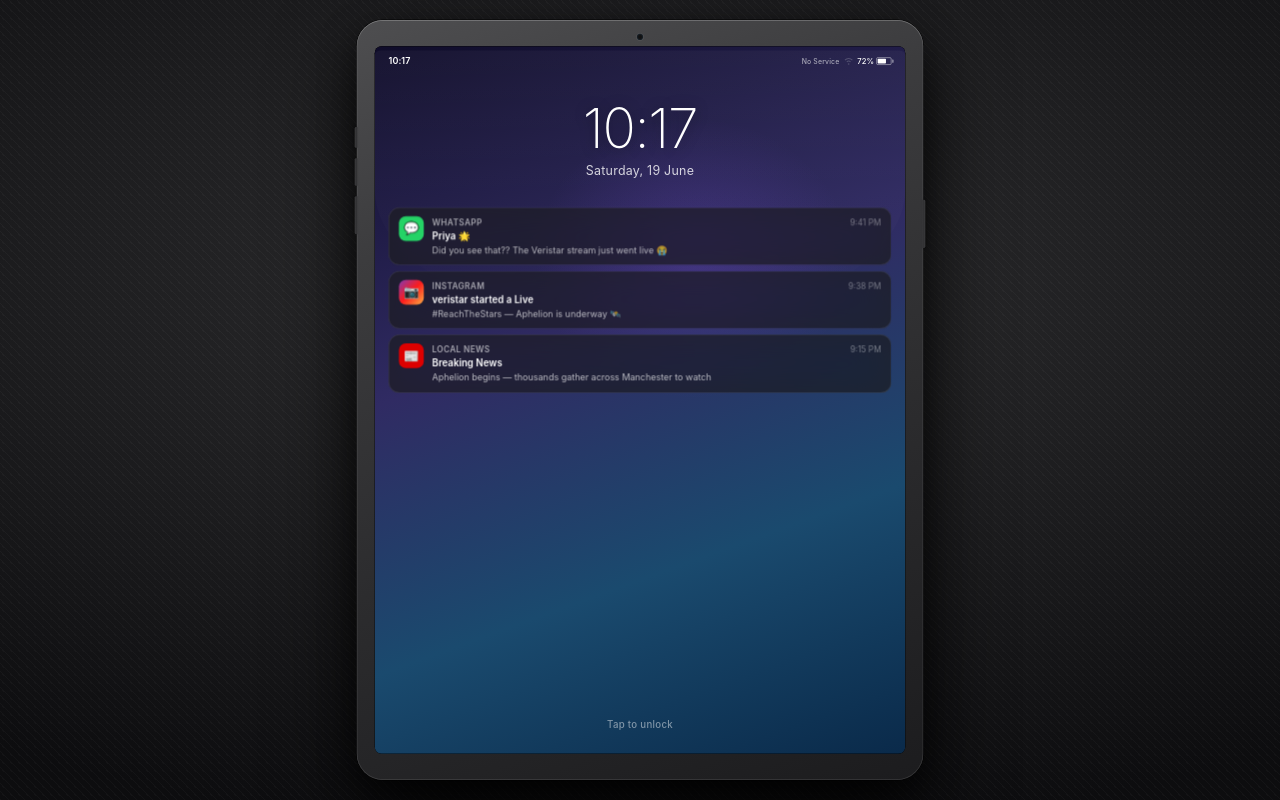
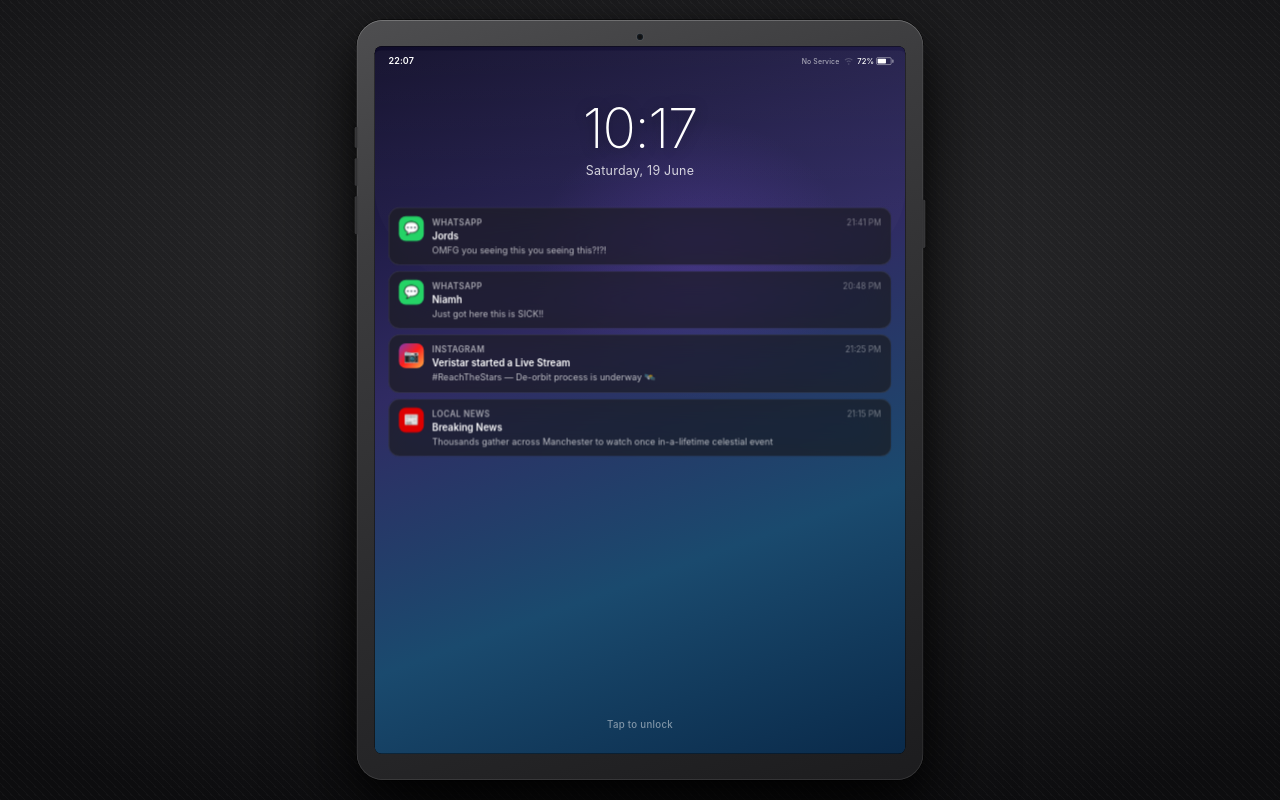
Before and after one commit to 1linx/satcasc, a React (Vite) app: page / in a window 1280 px wide. Built offline with nearby package versions, Linux system fonts and the light colour scheme.

Commit message:
consistency fixes, more clue prominence

```diff
--- a/src/apps/Instagram.jsx
+++ b/src/apps/Instagram.jsx
@@ -6,7 +6,7 @@ const POST = {
   time: 'June 19, 2027',
   likes: '2,847',
   commentCount: 341,
-  caption: `ok so I know I've been quiet this week but I have been DEEP in a styling spiral for the most important outfit of the year and I think I've finally cracked it 🌟✨\n\njune 19th is basically a national holiday at this point?? like my entire group chat has been planning this for WEEKS. we've got the rooftop sorted, @harrist is bringing the prosecco situation under control, and I refuse to be the one who shows up underdressed to watch literal SPACE happen in real time 🚀🛰️\n\ncurrent vision: silver and midnight blue. celestial but make it fashion. statement earrings that say "I understand orbital mechanics" (I do not understand orbital mechanics)\n\nif you haven't seen what #projectaphelion actually is yet please go look it up I'm not exaggerating when I say this is the biggest free event any of us will ever see in our lifetimes?? like put down the Netflix and go OUTSIDE for once\n\ncannot wait to see everyone's looks on the night — drop yours in the comments because we are absolutely making this a whole thing 💫\n\nwhat are YOU wearing for the light show?? 👇👇`,
+  caption: `ok so I know I've been quiet this week but I have been DEEP in a styling spiral for the most important outfit of the year and I think I've finally cracked it 🌟✨\n\njune 19th is basically a national holiday at this point?? like my entire group chat has been planning this for WEEKS. we've got the rooftop sorted, @harrist is bringing the prosecco situation under control, and I refuse to be the one who shows up underdressed to watch literal SPACE happen in real time 🚀🛰️\n\ncurrent vision: silver and midnight blue. celestial but make it fashion. statement earrings that say "I understand orbital mechanics" (I do not understand orbital mechanics)\n\nif you haven't seen what #aphelionproject actually is yet please go look it up I'm not exaggerating when I say this is the biggest free event any of us will ever see in our lifetimes?? like put down the Netflix and go OUTSIDE for once\n\ncannot wait to see everyone's looks on the night — drop yours in the comments because we are absolutely making this a whole thing 💫\n\nwhat are YOU wearing for the light show?? 👇👇`,
   hashtags: '#Aphelion #ProjectAphelion #SatCasc #June19 #Veristar #VeristarLive #ReachTheStars #LightShow #NightSky #OutfitInspo #GRWM #GettingReady #CelestialVibes #SpaceFashion #Manchester #MCR #MancsOfInstagram #WhatImWearing #SummerSolstice #PartyTime #GirlsNight #RooftopVibes',
   comments: [
     {
--- a/src/apps/WhatsApp.jsx
+++ b/src/apps/WhatsApp.jsx
@@ -1,116 +1,127 @@
 import { useState } from 'react'
 
 const CHATS = [
+
   {
     id: 1,
-    name: 'Priya 🌟',
-    avatar: '👩🏽',
-    avatarBg: '#e91e8c',
-    lastMsg: 'Did you see that?? The Veristar stream just went live 😭',
-    time: '9:41',
-    unread: 3,
+    name: 'Jords 🍾🍾🍾',
+    avatar: '🧑🏻',
+    avatarBg: '#0077b5',
+    lastMsg: 'OMFG you seeing this?!?!',
+    time: '21:38',
+    unread: 2,
   },
   {
     id: 2,
-    name: 'Mum',
-    avatar: '👩🏽',
-    avatarBg: '#FF6B9D',
-    lastMsg: 'Dinner\'s nearly ready, where are you? 🍛',
-    time: '9:15',
+    name: 'Niamh',
+    avatar: '👩',
+    avatarBg: '#e67e22',
+    lastMsg: 'Just got here! This is SICK!!',
+    time: '20:48',
     unread: 1,
   },
   {
     id: 3,
-    name: 'Jordan',
-    avatar: '🧑🏻',
-    avatarBg: '#0077b5',
-    lastMsg: 'Save me a spot on the roof 😂',
-    time: 'Tue',
+    name: 'MMU BioMech 2nd Year',
+    avatar: '🎓',
+    avatarBg: '#7c4dff',
+    lastMsg: 'Zara: Anyone else completely unable to focus rn 😂 #SatCasc',
+    time: '18:47',
     unread: 0,
   },
   {
     id: 4,
-    name: 'MMU BioMech 2nd Year',
-    avatar: '🎓',
-    avatarBg: '#7c4dff',
-    lastMsg: 'Zara: Anyone else completely unable to focus rn 😂 #SatCasc',
-    time: 'Mon',
+    name: 'Baba',
+    avatar: '👨🏽',
+    avatarBg: '#26a69a',
+    lastMsg: 'Be careful out there tonight, it\'s very busy',
+    time: '17:58',
     unread: 0,
   },
   {
     id: 5,
-    name: 'Niamh',
-    avatar: '👩',
-    avatarBg: '#e67e22',
-    lastMsg: 'Just got here! This is WILD 🚀',
-    time: '9:18',
+    name: 'Ma',
+    avatar: '👩🏽',
+    avatarBg: '#FF6B9D',
+    lastMsg: 'Stay safe!',
+    time: '17:57',
     unread: 0,
   },
   {
     id: 6,
-    name: 'Dad',
-    avatar: '👨🏽',
-    avatarBg: '#26a69a',
-    lastMsg: 'Be careful out there tonight, it\'s very busy',
-    time: '9:30',
+    name: '🌟 Priya 🌟',
+    avatar: '👩🏽',
+    avatarBg: '#e91e8c',
+    lastMsg: 'aaaarrgh I hate you',
+    time: '17:42',
     unread: 0,
   },
 ]
 
 const CONVERSATIONS = {
+
   1: [
-    { id: 1, text: 'Are you watching tonight?? 🌌', time: '9:22', mine: false },
-    { id: 2, text: 'Obviously!! We\'ve set up on the roof garden 😭 where are you?', time: '9:23', mine: true },
-    { id: 3, text: 'Still at Niamh\'s, heading out soon. What time does it actually start?', time: '9:24', mine: false },
-    { id: 4, text: 'Peak is meant to be around 21:41 but the lead-up is already visible apparently, look up #SatCasc it\'s insane how many satellites there are', time: '9:26', mine: true },
-    { id: 5, text: 'I can\'t believe this is actually happening 🚀 Gideon Vale really just said "I\'m going to clean up space" and DID IT', time: '9:38', mine: false },
-    { id: 6, text: 'Honestly iconic. Did you read that Coast article about him? He\'s terrifying in a good way', time: '9:40', mine: true },
-    { id: 7, text: 'Did you see that?? The Veristar stream just went live 😭', time: '9:41', mine: false },
+    { id: 1, text: 'Heyyyy where you watching tonight??? 🌌', time: '17:22', mine: false },
+    { id: 2, text: 'At home, with my parents 😭 where are you?', time: '17:23', mine: true },
+    { id: 3, text: 'Still at Neemy\'s, heading out soon. What time does it actually start?', time: '17:23', mine: false },
+    { id: 4, text: 'Peak is meant to be around 9:30 but there will be visible buildup apparently, look up #SatCasc it\'s insane how many satellites there actually are', time: '17:26', mine: true },
+    { id: 5, text: 'You missing out on a party here girl literally EVERYONE is out', time: '17:38', mine: false },
+    { id: 6, text: 'Ugh stfu bitch I am so jealous', time: '17:40', mine: true },
+    { id: 7, text: 'lolololol miss you ❤️❤️❤️', time: '20:41', mine: false },
+    { id: 8, text: 'Oh shit its starting', time: '21:21', mine: false },
+    { id: 9, text: 'this is so cracked', time: '21:36', mine: false },
+    { id: 10, text: 'OMFG you seeing this you seeing this?!?!', time: '21:38', mine: false },
   ],
   2: [
-    { id: 1, text: 'Beti where have you gone? Dinner is nearly done 🍛', time: '8:52', mine: false },
-    { id: 2, text: 'On the roof, the early ones are already visible! Come up!', time: '8:53', mine: true },
-    { id: 3, text: 'In the dark?? At least put a jacket on', time: '8:54', mine: false },
-    { id: 4, text: 'Mum it\'s 21 degrees outside 😂', time: '8:55', mine: true },
-    { id: 5, text: 'Fine. But your dad already took his plate up there, don\'t you start', time: '9:10', mine: false },
-    { id: 6, text: 'He beat me to it 😂 coming down now, save me some of everything', time: '9:12', mine: true },
-    { id: 7, text: 'Dinner\'s nearly ready, where are you? 🍛', time: '9:15', mine: false },
+    { id: 1, text: 'are you really not coming out for the cascade party? 😢', time: '19:14', mine: false },
+    { id: 2, text: 'yeah sry, watching with my parents and sis in the garden 🥰', time: '19:15', mine: true },
+    { id: 3, text: 'ahh that\'s so lovely. I\'m going into town, Piccadilly is going to be WILD', time: '19:16', mine: false },
+    { id: 4, text: 'Oh that\'ll be incredible, send me pictures!!', time: '19:17', mine: true },
+    { id: 5, text: 'will do! have the best night with your fam 🥹', time: '19:18', mine: false },
+    { id: 6, text: 'you too!! 💛', time: '19:19', mine: true },
+    { id: 7, text: 'Just got here this is SICK!!', time: '20:48', mine: false },
   ],
   3: [
-    { id: 1, text: 'oi are you doing anything for the SatCasc night', time: '14:22', mine: false },
-    { id: 2, text: 'Staying home, watching from the roof garden! Dad\'s already talking about getting the telescope out 🔭', time: '14:25', mine: true },
-    { id: 3, text: 'sick. I might go into the city, everyone\'s making a whole thing of it apparently', time: '14:27', mine: false },
-    { id: 4, text: 'You should honestly, it\'s going to be mad. Come up to Manchester', time: '14:28', mine: true },
-    { id: 5, text: 'nah I\'m skint after last weekend lol', time: '14:29', mine: false },
-    { id: 6, text: 'Fair 😂 I\'ll send you videos', time: '14:30', mine: true },
-    { id: 7, text: 'Save me a spot on the roof 😂', time: '14:31', mine: false },
-  ],
-  4: [
     { id: 1, text: 'has anyone actually done the Tamboli reading or are we all just watching satellites tonight', time: '11:04', mine: false },
     { id: 2, text: 'watching satellites obviously 🛰️', time: '11:06', mine: false },
     { id: 3, text: 'both. multitasking 😌', time: '11:09', mine: true },
-    { id: 4, text: 'Priya said she\'s watching from the Northern Quarter with a load of people', time: '11:14', mine: false },
-    { id: 5, text: 'Tamboli is DEFINITELY going to reference this in BME2003. I can already feel it', time: '11:31', mine: false },
+    { id: 4, text: 'Niamh said she\'s watching from the Northern Quarter with a load of people', time: '11:14', mine: false },
+    { id: 5, text: 'Dr O is DEFINITELY going to reference this in BME2003. I can already feel it', time: '11:31', mine: false },
     { id: 6, text: '💀 "as we observed during last year\'s cascade event"', time: '11:33', mine: true },
-    { id: 7, text: 'Anyone else completely unable to focus rn 😂 #SatCasc', time: '11:47', mine: false },
+    { id: 7, text: 'Anyone else completely unable to focus rn 😂 #SatCasc', time: '18:47', mine: false },
+  ],
+  4: [
+    { id: 1, text: 'Khuku have you seen the forecast? They\'re saying visibility in Manchester will be excellent tonight', time: '16:30', mine: false },
+    { id: 2, text: 'Yes!! I\'m so excited, can we get the telescope out?', time: '16:32', mine: true },
+    { id: 3, text: 'Of course. I will get it out of the loft.', time: '16:33', mine: false },
+    { id: 4, text: 'Baba you are the BEST', time: '16:34', mine: true },
+    { id: 5, text: 'It\'s all set up. And I found some of your things. Little Shreya\'s first science kit, do you remember that?', time: '16:52', mine: false },
+    { id: 6, text: 'Aww, yeah I remember those blue crystals and how you spilled copper sulfate on the tablecloth', time: '16:54', mine: true },
+    { id: 7, text: '❤️', time: '17:57', mine: false },
+    { id: 8, text: 'Be careful out there tonight, it\'s very busy', time: '17:58', mine: false },
   ],
   5: [
-    { id: 1, text: 'are you going out for the satellite thing or staying home?', time: '8:44', mine: false },
-    { id: 2, text: 'Staying home! Watching from the roof with my parents 🥰', time: '8:45', mine: true },
-    { id: 3, text: 'ahh that\'s so lovely. I\'m going into town, Piccadilly should be an amazing spot for it', time: '8:46', mine: false },
-    { id: 4, text: 'Oh that\'ll be incredible, send me pictures!!', time: '8:47', mine: true },
-    { id: 5, text: 'will do! have the best night with your fam 🥹', time: '8:48', mine: false },
-    { id: 6, text: 'you too!! 💛', time: '8:49', mine: true },
-    { id: 7, text: 'Just got here! This is WILD 🚀', time: '9:18', mine: false },
+    { id: 1, text: 'Shreya whattime are you cominh? I will mak you some dinmer', time: '17:52', mine: false },
+    { id: 2, text: 'Thanks Ma, I\'m on my way, hopefully be there soon', time: '17:53', mine: true },
+    { id: 3, text: 'Call me when you get tot he bus atop. I will send youre Baba to get you', time: '17:54', mine: false },
+    { id: 4, text: 'It\'s fine Ma, I can walk', time: '17:55', mine: true },
+    { id: 5, text: 'Be carful out their. A lot of strange people around', time: '17:55', mine: false },
+    { id: 6, text: 'That\'s just because of the cascade night Ma, everyone is out', time: '17:56', mine: true },
+    { id: 7, text: 'Stay safe!', time: '17:57', mine: false },
   ],
   6: [
-    { id: 1, text: 'Shreya have you seen the forecast? They\'re saying visibility in Manchester will be excellent tonight', time: '7:30', mine: false },
-    { id: 2, text: 'Yes!! I\'m so excited, can we go up on the roof?', time: '7:32', mine: true },
-    { id: 3, text: 'Of course. I\'m already looking for the old telescope 🔭', time: '7:33', mine: false },
-    { id: 4, text: 'Dad you are the BEST', time: '7:34', mine: true },
-    { id: 5, text: 'This is history, beta. Your generation will talk about this night', time: '9:22', mine: false },
-    { id: 6, text: '😭 stop it you\'re going to make me cry', time: '9:23', mine: true },
-    { id: 7, text: 'Be careful out there tonight, it\'s very busy', time: '9:30', mine: false },
+    { id: 1, text: 'hi when you getting here?', time: '17:32', mine: false },
+    { id: 2, text: 'Dad is driving me crazy he\'s been emptying out the loft again', time: '17:32', mine: false },
+    { id: 3, text: 'I swear this place is going to be full of spiders', time: '17:32', mine: false },
+    { id: 4, text: 'I\'m on way but the bus is packed, feels like I\'m breathing 90% old man stank 🤮', time: '17:33', mine: true },
+    { id: 5, text: 'ewww', time: '17:34', mine: false },
+    { id: 6, text: 'the is one guy has rolls that are like into the aisle', time: '17:35', mine: true },
+    { id: 7, text: 'noooo', time: '17:35', mine: false },
+    { id: 8, text: 'I\'m going to give him your snap kay 😂', time: '17:35', mine: true },
+    { id: 9, text: 'srsly Shrey don\'t you dare I will end you', time: '17:35', mine: false },
+    { id: 10, text: 'he\'s actually really nice', time: '17:41', mine: true },
+    { id: 11, text: 'you\'re going to make a sweet couple 😂😂😂', time: '17:41', mine: true },
+    { id: 12, text: 'aaaarrgh I hate you', time: '17:42', mine: false },
   ],
 }
 
--- a/src/components/LockScreen.jsx
+++ b/src/components/LockScreen.jsx
@@ -9,27 +9,36 @@ const NOTIFICATIONS = [
     app: 'WhatsApp',
     icon: '💬',
     iconBg: '#25D366',
-    title: 'Priya 🌟',
-    body: 'Did you see that?? The Veristar stream just went live 😭',
-    time: '9:41 PM',
+    title: 'Jords',
+    body: 'OMFG you seeing this you seeing this?!?!',
+    time: '21:41 PM',
   },
   {
     id: 2,
+    app: 'WhatsApp',
+    icon: '💬',
+    iconBg: '#25D366',
+    title: 'Niamh',
+    body: 'Just got here this is SICK!!',
+    time: '20:48 PM',
+  },
+  {
+    id: 3,
     app: 'Instagram',
     icon: '📷',
     iconBg: 'linear-gradient(135deg, #833ab4, #fd1d1d, #fcb045)',
-    title: 'veristar started a Live',
-    body: '#ReachTheStars — Aphelion is underway 🛰️',
-    time: '9:38 PM',
+    title: 'Veristar started a Live Stream',
+    body: '#ReachTheStars — De-orbit process is underway 🛰️',
+    time: '21:25 PM',
   },
   {
-    id: 3,
+    id: 4,
     app: 'Local News',
     icon: '📰',
     iconBg: '#d00',
     title: 'Breaking News',
-    body: 'Aphelion begins — thousands gather across Manchester to watch',
-    time: '9:15 PM',
+    body: 'Thousands gather across Manchester to watch once in-a-lifetime celestial event',
+    time: '21:15 PM',
   },
 ]
 
--- a/src/components/StatusBar.jsx
+++ b/src/components/StatusBar.jsx
@@ -1,4 +1,3 @@
-import { useState, useEffect } from 'react'
 
 function BatteryIcon({ pct = 72, dark = false }) {
   const fg = dark ? 'rgba(0,0,0,0.6)' : 'rgba(255,255,255,0.6)'
@@ -45,14 +44,7 @@ function SignalIcon() {
 }
 
 export default function StatusBar({ transparent = false, dark = false }) {
-  const [time, setTime] = useState(() => new Date())
-
-  useEffect(() => {
-    const t = setInterval(() => setTime(new Date()), 1000)
-    return () => clearInterval(t)
-  }, [])
-
-  const timeStr = time.toLocaleTimeString('en-GB', { hour: '2-digit', minute: '2-digit' })
+  const timeStr = '22:07'
 
   return (
     <div style={{
```
Also changed, not shown: src/apps/Facebook.jsx (+62 -6 lines), src/apps/LocalNews.jsx (+11 -11 lines), 1 other file (tests, documents, lock files or other folders).
